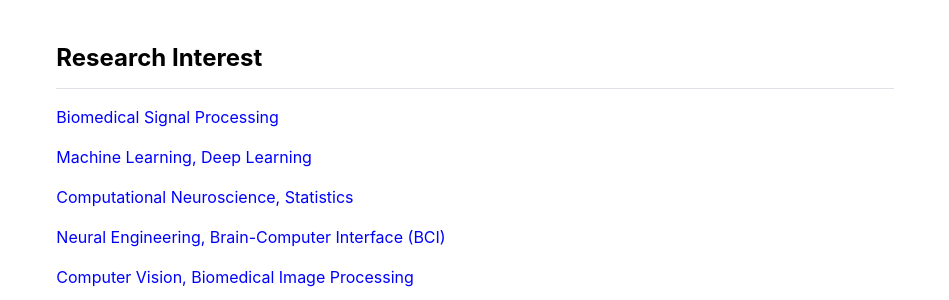
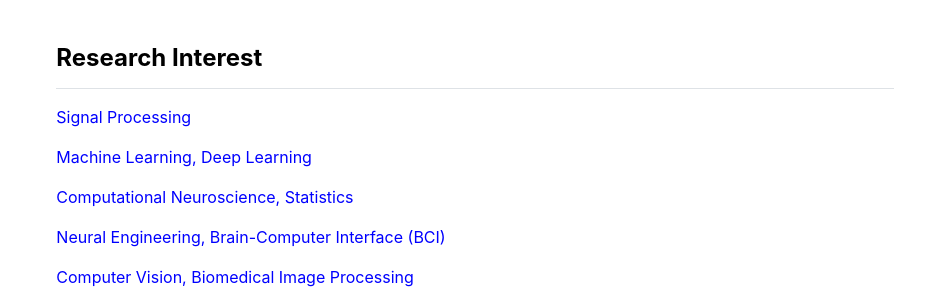
Before and after one commit to Anannabiswas/anannabiswas.github.io, a Jekyll site: the page built from index.md, in a window 1280 px wide. Shown: the part 951-1251 px from the top of the page, without its empty margins (165-1114 px from the left). Built offline with Jekyll 4.4.1, drawn with Linux system fonts in a browser that asks for light colours.

Commit message:
Update home.html

```diff
--- a/_layouts/home.html
+++ b/_layouts/home.html
@@ -25,7 +25,7 @@ layout: default
  <div class="row g-5 mb-2">
    <div class="col-md-12">
     <h4 class="fw-bold border-bottom pb-3 mb-3">Research Interest</h4>
-    <P style="color:blue">Biomedical Signal Processing</p>
+    <P style="color:blue">Signal Processing</p>
     <p style="color:blue"> Machine Learning, Deep Learning</p>
     <p style="color:blue">Computational Neuroscience, Statistics</p>
      <p style="color:blue">Neural Engineering, Brain-Computer Interface (BCI) </p>
```
